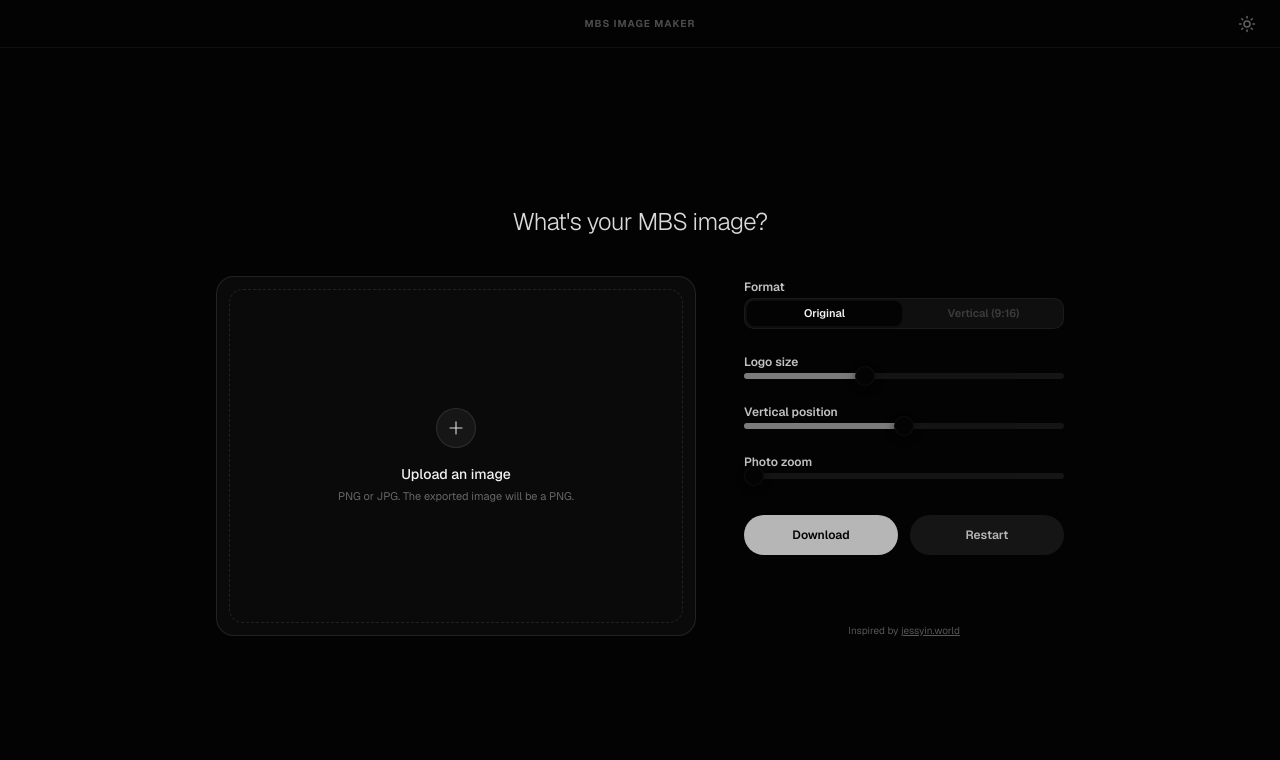
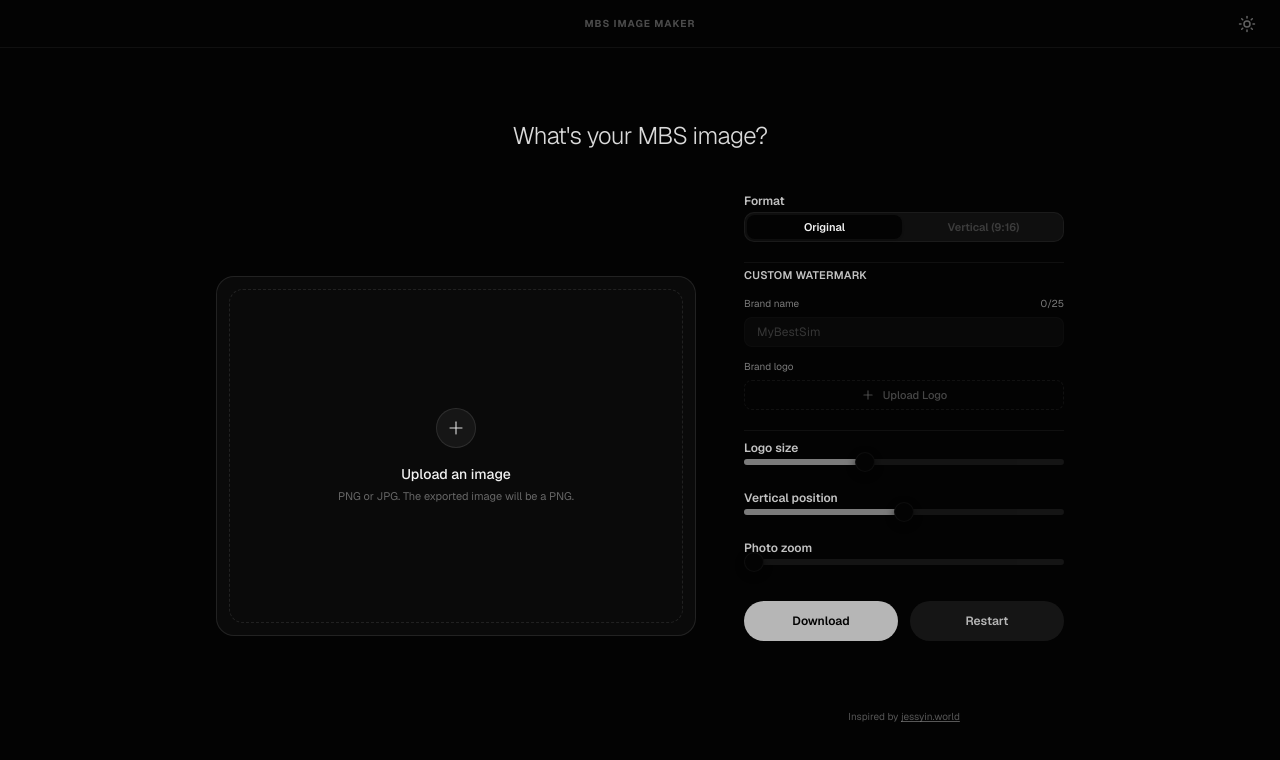
Before and after one commit to acelest/brand-studio, a Next.js app: page / in a window 1280 px wide. Shown: the top 760 px of the page. Built offline with nearby package versions, Linux system fonts and the light colour scheme.

Commit message:
feat: add custom branding features (custom logo upload, custom brand name input with 25 char limit)

```diff
--- a/app/page.tsx
+++ b/app/page.tsx
@@ -60,6 +60,21 @@ export default function CodexPage() {
   const handleFileChange = (e: React.ChangeEvent<HTMLInputElement>) => {
     const file = e.target.files?.[0];
     if (file) loadFile(file);
+  };
+
+  const handleCustomLogoChange = (e: React.ChangeEvent<HTMLInputElement>) => {
+    const file = e.target.files?.[0];
+    if (file) {
+      const url = URL.createObjectURL(file);
+      update({ customLogoUrl: url });
+    }
+  };
+
+  const handleResetCustomLogo = () => {
+    if (config.customLogoUrl) {
+      URL.revokeObjectURL(config.customLogoUrl);
+    }
+    update({ customLogoUrl: undefined });
   };
 
   const triggerDownload = () => {
@@ -226,8 +241,74 @@ export default function CodexPage() {
                 </div>
               </div>
 
+              {/* Custom Branding Control */}
+              <div className="space-y-3 pt-1 border-t border-foreground/5">
+                <div className="text-[11px] font-semibold text-foreground/80 tracking-wide uppercase">Custom Watermark</div>
+
+                {/* Brand Name Input */}
+                <div className="space-y-1.5">
+                  <div className="flex justify-between items-center text-[10px] text-foreground/50">
+                    <span>Brand name</span>
+                    <span>{config.customBrandName?.length || 0}/25</span>
+                  </div>
+                  <input
+                    type="text"
+                    disabled={!media}
+                    placeholder="MyBestSim"
+                    maxLength={25}
+                    value={config.customBrandName || ""}
+                    onChange={(e) => update({ customBrandName: e.target.value })}
+                    className="w-full px-3 py-1.5 text-xs rounded-md bg-foreground/5 border border-foreground/5 focus:outline-none focus:border-foreground/20 text-foreground transition-all disabled:opacity-40 disabled:cursor-not-allowed"
+                  />
+                </div>
+
+                {/* Brand Logo Upload */}
+                <div className="space-y-1.5">
+                  <span className="text-[10px] text-foreground/50 block">Brand logo</span>
+                  {config.customLogoUrl ? (
+                    <div className="flex items-center justify-between gap-3 p-1.5 rounded-md bg-foreground/5 border border-foreground/5">
+                      <div className="flex items-center gap-2">
+                        {/* Preview thumbnail */}
+                        <img
+                          src={config.customLogoUrl}
+                          alt="Custom logo"
+                          className="w-6 h-6 object-contain rounded bg-foreground/5 p-0.5"
+                        />
+                        <span className="text-[10px] text-foreground/60 truncate max-w-[120px]">
+                          Custom Logo
+                        </span>
+                      </div>
+                      <button
+                        type="button"
+                        onClick={handleResetCustomLogo}
+                        className="text-[10px] font-semibold text-foreground/50 hover:text-foreground transition-colors cursor-pointer px-1.5 py-0.5 rounded hover:bg-foreground/5"
+                      >
+                        Reset
+                      </button>
+                    </div>
+                  ) : (
+                    <label
+                      className={cn(
+                        "flex items-center justify-center gap-2 py-1.5 px-3 border border-dashed border-foreground/15 rounded-md hover:bg-foreground/[0.02] transition-colors cursor-pointer select-none text-[11px] font-medium text-foreground/70",
+                        !media && "opacity-40 cursor-not-allowed pointer-events-none"
+                      )}
+                    >
+                      <input
+                        type="file"
+                        className="hidden"
+                        accept="image/*"
+                        disabled={!media}
+                        onChange={handleCustomLogoChange}
+                      />
+                      <Plus className="w-3.5 h-3.5" />
+                      Upload Logo
+                    </label>
+                  )}
+                </div>
+              </div>
+
               {/* Logo Size Control */}
-              <div className="space-y-2">
+              <div className="space-y-2 pt-1 border-t border-foreground/5">
                 <span className="text-xs font-semibold text-foreground/80">Logo size</span>
                 <Slider
                   min={5}
@@ -286,6 +367,7 @@ export default function CodexPage() {
                 <button
                   type="button"
                   onClick={() => {
+                    handleResetCustomLogo();
                     clearMedia();
                     reset();
                   }}
--- a/hooks/useOverlay.ts
+++ b/hooks/useOverlay.ts
@@ -12,6 +12,8 @@ const DEFAULTS: OverlayConfig = {
   verticalPosition: 50,
   zoom: 100,
   format: "original",
+  customLogoUrl: undefined,
+  customBrandName: "",
 };
 
 export function useOverlay() {
--- a/lib/branding/engine.ts
+++ b/lib/branding/engine.ts
@@ -67,7 +67,7 @@ export async function drawOverlay(
   // 3. Load logo image
   let logoImg: HTMLImageElement | null = null;
   try {
-    logoImg = await loadLogoImage(brandKit.logoUrl);
+    logoImg = await loadLogoImage(config.customLogoUrl || brandKit.logoUrl);
   } catch (err) {
     console.error("Failed to load logo", err);
   }
@@ -112,7 +112,7 @@ export async function drawOverlay(
   ctx.shadowOffsetX = 0;
   ctx.shadowOffsetY = textHeight * 0.05;
 
-  ctx.fillText("MyBestSim", textX, textY);
+  ctx.fillText((config.customBrandName || brandKit.displayName || "MyBestSim").slice(0, 25), textX, textY);
   ctx.restore();
 }
 
--- a/types/brandkit.ts
+++ b/types/brandkit.ts
@@ -8,6 +8,8 @@ export interface OverlayConfig {
   verticalPosition: number; // Slider value: 10 – 90 (percent of image height)
   zoom: number;           // Slider value: 100 – 300 (percent zoom)
   format: "original" | "vertical"; // Format aspect ratio selection
+  customLogoUrl?: string; // Optional custom uploaded logo URL
+  customBrandName?: string; // Optional custom brand name text
 }
 
 export interface MediaFile {
```
